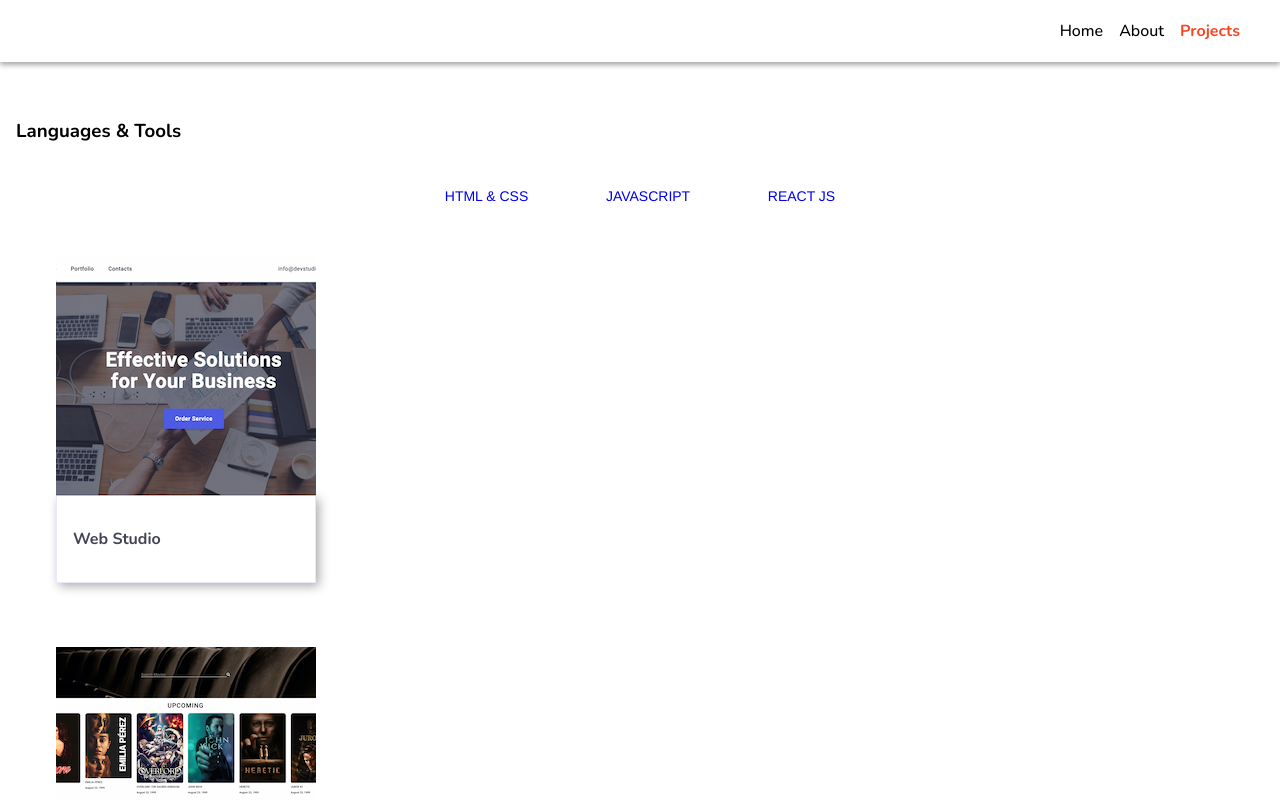
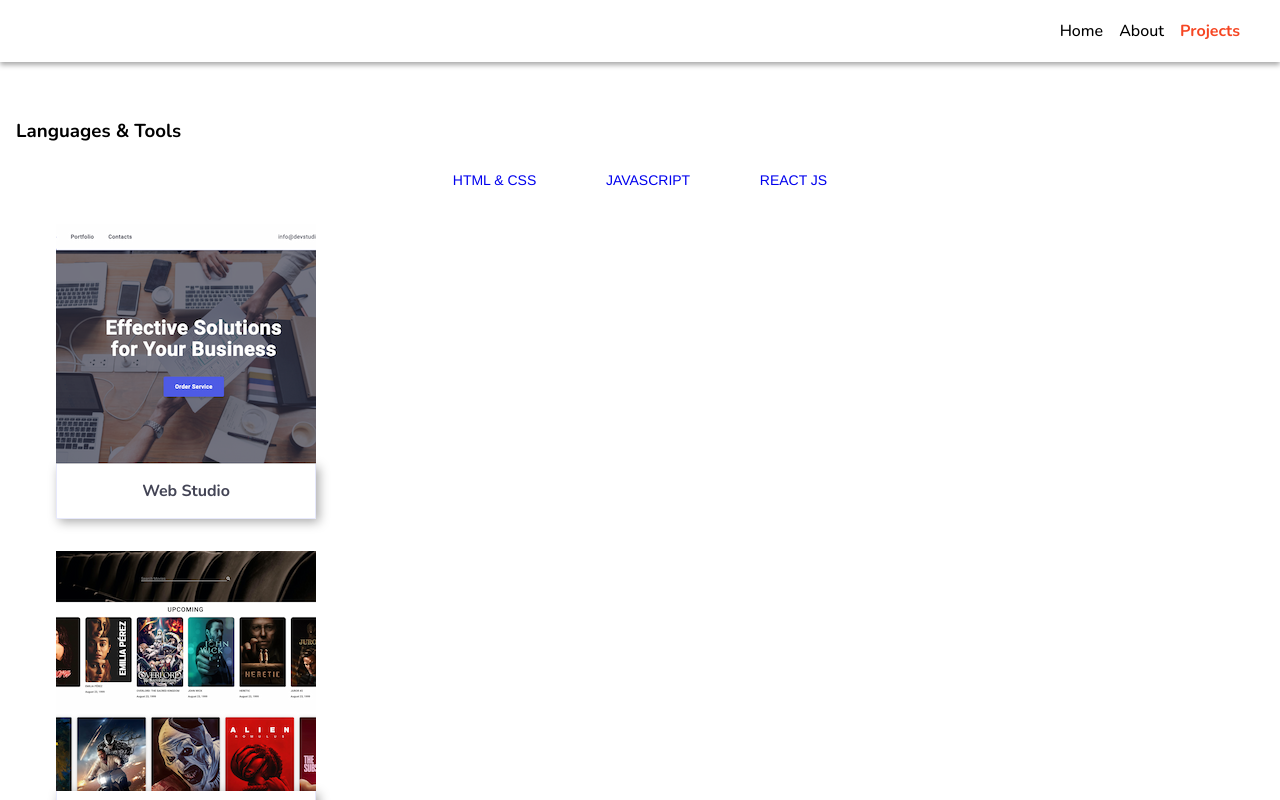
Before and after one commit to RamonSanGabriel/rsg-hw-projects, a React (Vite) app: page /projects in a window 1280 px wide. Shown: the top 800 px of the page. Built offline with nearby package versions, Linux system fonts and the light colour scheme.

Commit message:
HomeworkLists

```diff
--- a/package.json
+++ b/package.json
@@ -10,6 +10,7 @@
     "preview": "vite preview"
   },
   "dependencies": {
+    "loader": "^2.1.1",
     "react": "^18.2.0",
     "react-dom": "^18.2.0",
     "react-helmet-async": "^2.0.4",
--- a/src/components/About/About.jsx
+++ b/src/components/About/About.jsx
@@ -1,5 +1,5 @@
 import { aboutMe } from '../../data/about';
-import aboutImage from '../../images/about-2.png';
+import aboutImage from '../../images/about-3.png';
 import css from './About.module.css';
 
 const About = () => {
--- a/src/components/App.jsx
+++ b/src/components/App.jsx
@@ -2,14 +2,25 @@ import { Routes, Route } from 'react-router-dom';
 // import Button from './Button/Button';
 // import NavLinks from './NavLinks/NavLinks';
 import SharedLayout from './SharedLayout/SharedLayout';
-import HomePage from '../pages/HomePage/HomePage';
+/* import HomePage from '../pages/HomePage/HomePage';
 import AboutPage from '../pages/AboutPage/AboutPage';
+import ProjectPage from '../pages/ProjectPage/ProjectPage';
+import WebStudio from '../pages/ProjectPage/Html/WebStudio/WebStudio';
 import MovieSearch from '../pages/ProjectPage/Javascript/MovieSearch';
-import WebStudio from '../pages/ProjectPage/Html/WebStudio/WebStudio';
+import Phonebook from '../pages/ProjectPage/React/Phonebook'; */
+import { lazy } from 'react';
 
-import Phonebook from '../pages/ProjectPage/React/Phonebook';
-import ProjectPage from '../pages/ProjectPage/ProjectPage';
-
+// const SharedLayout = lazy(() => import('./SharedLayout/SharedLayout'));
+const HomePage = lazy(() => import('../pages/HomePage/HomePage'));
+const AboutPage = lazy(() => import('../pages/AboutPage/AboutPage'));
+const ProjectPage = lazy(() => import('../pages/ProjectPage/ProjectPage'));
+const WebStudio = lazy(() =>
+  import('../pages/ProjectPage/Html/WebStudio/WebStudio')
+);
+const MovieSearch = lazy(() =>
+  import('../pages/ProjectPage/Javascript/MovieSearch')
+);
+const Phonebook = lazy(() => import('../pages/ProjectPage/React/Phonebook'));
 const App = () => {
   return (
     <Routes>
--- a/src/components/Header/Header.jsx
+++ b/src/components/Header/Header.jsx
@@ -3,7 +3,6 @@ import css from './Header.module.css';
 import { useToggle } from '../../hooks/useToggle';
 import { MdOutlineMenu } from 'react-icons/md';
 import Sidebar from '../Sidebar/Sidebar';
-import HomePage from '../../pages/HomePage/HomePage';
 
 const Header = () => {
   const { isOpen: isSidebarOpen, toggle: toggleSidebar } = useToggle(false);
--- a/src/components/Homepage/Homepage.module.css
+++ b/src/components/Homepage/Homepage.module.css
@@ -33,7 +33,7 @@
 
   img {
     width: 400px;
-    height: 500px;
+    /* height: 500px; */
     object-fit: contain;
     box-shadow: 3px 3px 10px #aaaaaa;
   }
--- a/src/components/Projects/HomeworkLists/HomeworkLists.module.css
+++ b/src/components/Projects/HomeworkLists/HomeworkLists.module.css
@@ -5,7 +5,7 @@
 .homeworkList {
   display: flex;
   flex-direction: column;
-  gap: 16px;
+  gap: 8px;
 
   @media (width >= 768px) {
     flex-direction: row;
--- a/src/components/Projects/ProjectImages/ProjectImages.module.css
+++ b/src/components/Projects/ProjectImages/ProjectImages.module.css
@@ -5,7 +5,7 @@ figcaption {
   border-right: 1px solid var(--cornflower, #e7e9fc);
   border-bottom: 1px solid var(--cornflower, #e7e9fc);
   background: var(--white, #fff);
-  padding: 32px 16px;
+  padding: 16px 8px;
   box-shadow: 3px 3px 10px #aaaaaa;
-  /* text-decoration: underline; */
+  text-align: center;
 }
--- a/src/components/Projects/Projects.jsx
+++ b/src/components/Projects/Projects.jsx
@@ -1,14 +1,26 @@
-import { Outlet } from 'react-router-dom';
 import HomeworkLists from './HomeworkLists/HomeworkLists';
 import css from './Projects.module.css';
 import { projects } from '../../data/projects';
 import ProjectImages from './ProjectImages/ProjectImages';
+import { BeatLoader } from 'react-spinners';
+
+import { Suspense } from 'react';
+import { Outlet } from 'react-router-dom';
 
 const Projects = () => {
   return (
     <div className={css.projectsContainer}>
       <HomeworkLists />
-      <Outlet />
+      <Suspense
+        fallback={
+          <div className={css.loader}>
+            <BeatLoader color="#40bf9b" />
+          </div>
+        }
+      >
+        <Outlet />
+        {/* Outlet is a special component from react-router-dom that renders the current route */}
+      </Suspense>
       <div className={css.projects}>
         {projects.map(({ id, title, src, href }) => (
           <ProjectImages key={id} title={title} src={src} href={href} />
--- a/src/components/Projects/Projects.module.css
+++ b/src/components/Projects/Projects.module.css
@@ -1,27 +1,21 @@
 .projectsContainer {
-  /* display: flex; */
   flex-direction: column;
-  /* gap: 24px; */
-  margin: 16px;
+  margin: 0 16px;
 
   & a {
     display: inline-flex;
-    /* gap: 44px; */
   }
 }
 .projects {
   display: flex;
   flex-direction: column;
-  /* gap: 16px; */
-  /* text-align: center; */
-
-  & li {
-    margin: 16px 0;
-  }
 }
 
 .projectsTitle {
   font-weight: 700;
   color: var(--SLATE);
-  /* text-decoration: underline; */
 }
+.loader {
+  margin: 0 auto;
+  text-align: center;
+}
--- a/src/components/SharedLayout/SharedLayout.jsx
+++ b/src/components/SharedLayout/SharedLayout.jsx
@@ -2,12 +2,20 @@ import React, { Suspense } from 'react';
 import Header from '../Header/Header';
 import { Outlet } from 'react-router-dom';
 import Footer from '../Footer/Footer';
+import { BeatLoader } from 'react-spinners';
+import css from './SharedLayout.module.css';
 
 const SharedLayout = () => {
   return (
     <div>
       <Header />
-      <Suspense>
+      <Suspense
+        fallback={
+          <div className={css.loader}>
+            <BeatLoader color="#40bf9b" />
+          </div>
+        }
+      >
         <Outlet />
         {/* Outlet is a special component from react-router-dom that renders the current route */}
       </Suspense>
--- /dev/null
+++ b/src/components/SharedLayout/SharedLayout.module.css
@@ -0,0 +1,4 @@
+.loader {
+  margin: 0 auto;
+  text-align: center;
+}
--- a/src/pages/ProjectPage/ProjectPage.jsx
+++ b/src/pages/ProjectPage/ProjectPage.jsx
@@ -10,8 +10,8 @@ const ProjectPage = () => {
           <title>Projects</title>
         </Helmet>
         <PageTitle title="" subtitle="Languages & Tools" />
+        <Projects />
       </HelmetProvider>
-      <Projects />
     </div>
   );
 };
```
Also changed, not shown: 1 other file (tests, documents, lock files or other folders).
